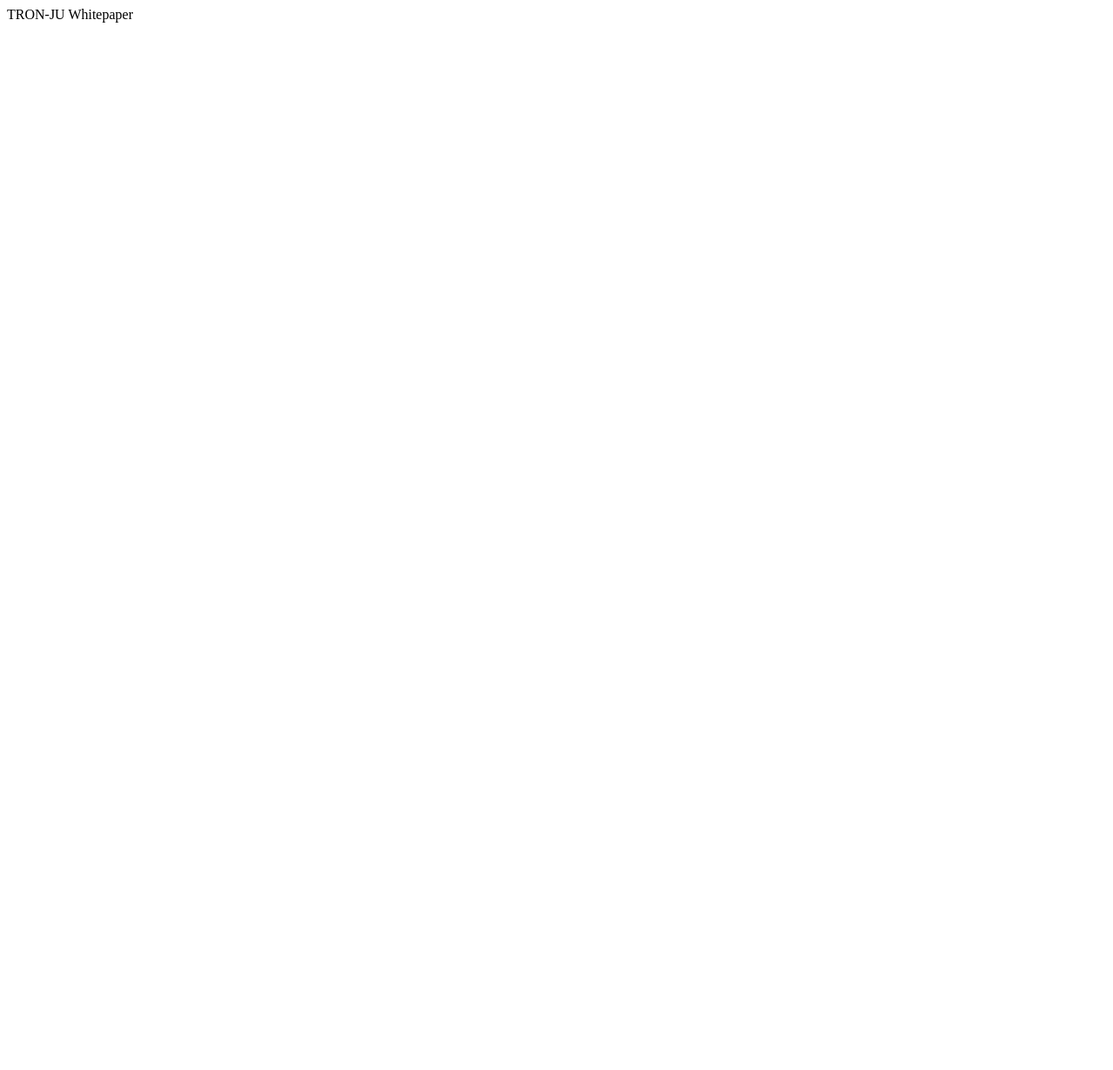
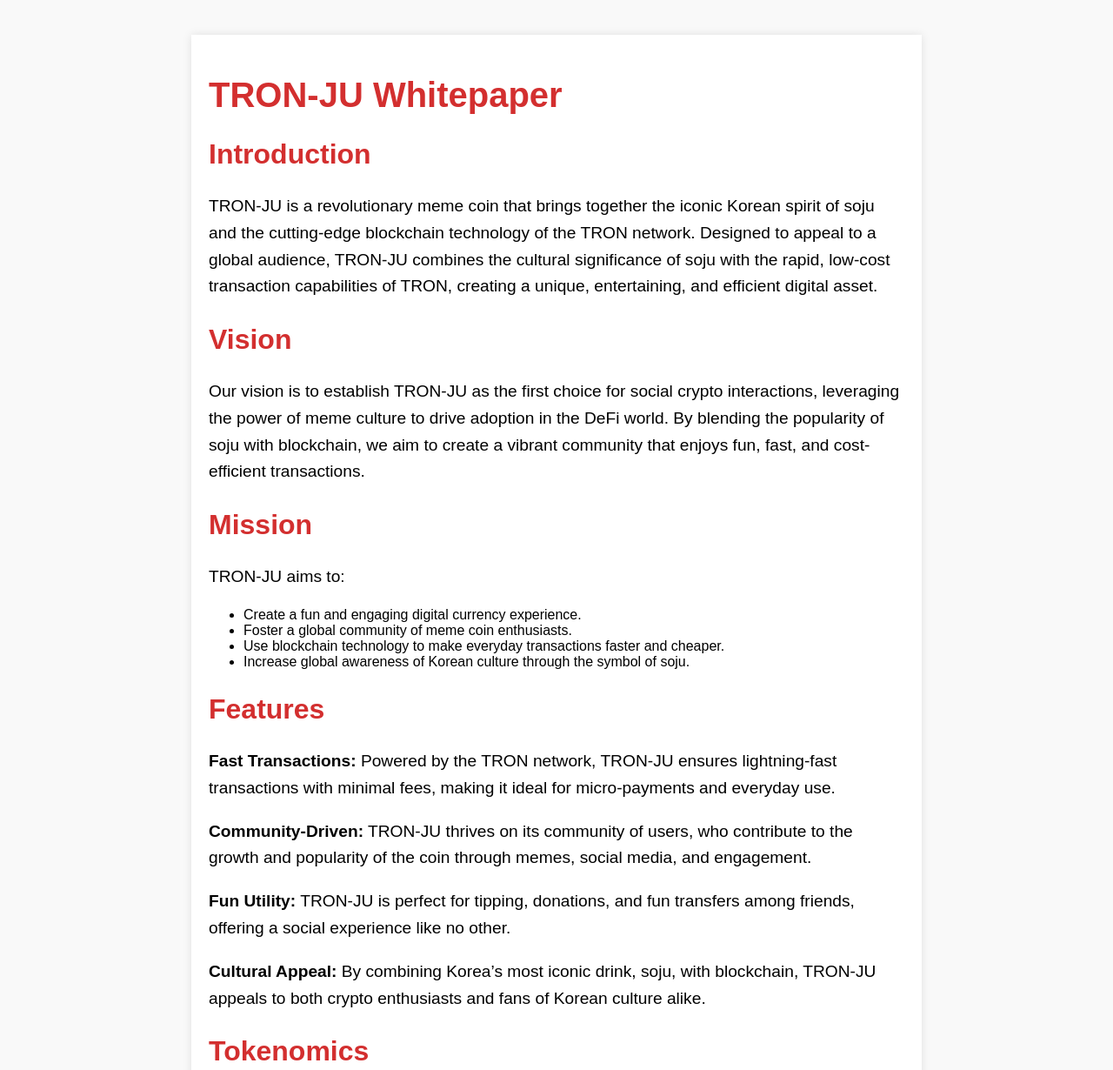
Before and after one commit to Tronear/REDDY, a plain HTML site: page index.html in a window 1280 px wide. Shown: the top 1230 px of the page at 87% size. Before the commit the page ends 800 px from the top, so only its background shows below. Drawn offline with Linux system fonts and the light colour scheme.

Commit message:
Update index.html

```diff
--- a/index.html
+++ b/index.html
@@ -1,8 +1,93 @@
-<html>
+
+<!DOCTYPE html>
+<html lang="en">
 <head>
+    <meta charset="UTF-8">
+    <meta name="viewport" content="width=device-width, initial-scale=1.0">
     <title>TRON-JU Whitepaper</title>
+    <style>
+        body {
+            font-family: Arial, sans-serif;
+            margin: 40px;
+            background-color: #f9f9f9;
+        }
+        h1, h2 {
+            color: #D32F2F;
+        }
+        h1 {
+            font-size: 2.5em;
+        }
+        h2 {
+            font-size: 2em;
+        }
+        p {
+            font-size: 1.2em;
+            line-height: 1.6;
+        }
+        .content {
+            max-width: 800px;
+            margin: auto;
+            background: #fff;
+            padding: 20px;
+            box-shadow: 0 0 10px rgba(0, 0, 0, 0.1);
+        }
+        .image-section {
+            text-align: center;
+            margin-bottom: 20px;
+        }
+        img {
+            max-width: 100%;
+            height: auto;
+        }
+    </style>
 </head>
 <body>
-    TRON-JU Whitepaper
+    <div class="content">
+        <h1>TRON-JU Whitepaper</h1>
+
+        <h2>Introduction</h2>
+        <p>TRON-JU is a revolutionary meme coin that brings together the iconic Korean spirit of soju and the cutting-edge blockchain technology of the TRON network. Designed to appeal to a global audience, TRON-JU combines the cultural significance of soju with the rapid, low-cost transaction capabilities of TRON, creating a unique, entertaining, and efficient digital asset.</p>
+
+        <h2>Vision</h2>
+        <p>Our vision is to establish TRON-JU as the first choice for social crypto interactions, leveraging the power of meme culture to drive adoption in the DeFi world. By blending the popularity of soju with blockchain, we aim to create a vibrant community that enjoys fun, fast, and cost-efficient transactions.</p>
+
+        <h2>Mission</h2>
+        <p>TRON-JU aims to:</p>
+        <ul>
+            <li>Create a fun and engaging digital currency experience.</li>
+            <li>Foster a global community of meme coin enthusiasts.</li>
+            <li>Use blockchain technology to make everyday transactions faster and cheaper.</li>
+            <li>Increase global awareness of Korean culture through the symbol of soju.</li>
+        </ul>
+
+        <h2>Features</h2>
+        <p><strong>Fast Transactions:</strong> Powered by the TRON network, TRON-JU ensures lightning-fast transactions with minimal fees, making it ideal for micro-payments and everyday use.</p>
+        <p><strong>Community-Driven:</strong> TRON-JU thrives on its community of users, who contribute to the growth and popularity of the coin through memes, social media, and engagement.</p>
+        <p><strong>Fun Utility:</strong> TRON-JU is perfect for tipping, donations, and fun transfers among friends, offering a social experience like no other.</p>
+        <p><strong>Cultural Appeal:</strong> By combining Korea’s most iconic drink, soju, with blockchain, TRON-JU appeals to both crypto enthusiasts and fans of Korean culture alike.</p>
+
+        <h2>Tokenomics</h2>
+        <p><strong>Total Supply:</strong> 1,000,000,000 TRON-JU</p>
+        <p><strong>Initial Liquidity:</strong> 30% of the total supply will be allocated to liquidity pools.</p>
+        <p><strong>Marketing and Development:</strong> 20% will be allocated to building brand recognition and partnerships.</p>
+        <p><strong>Community Rewards:</strong> 40% will be reserved for staking rewards, community engagement, and giveaways.</p>
+        <p><strong>Team:</strong> 10% will be held by the founding team for future development.</p>
+
+        <h2>Roadmap</h2>
+        <p><strong>Phase 1:</strong> Launch and Community Building</p>
+        <p>- Launch TRON-JU on decentralized exchanges.</p>
+        <p>- Grow community via social media campaigns and meme competitions.</p>
+
+        <p><strong>Phase 2:</strong> Ecosystem Expansion</p>
+        <p>- Implement tipping features and integrations on platforms.</p>
+        <p>- Form partnerships with meme influencers and content creators.</p>
+
+        <p><strong>Phase 3:</strong> TRON-JU Adoption</p>
+        <p>- Develop TRON-JU payment integrations for microtransactions.</p>
+        <p>- Establish a TRON-JU NFT marketplace and social engagement rewards.</p>
+
+        <h2>Conclusion</h2>
+        <p>TRON-JU combines the best aspects of meme coins, TRON’s blockchain, and Korean culture to create an exciting, community-driven coin with real-world use cases. Join us in building the future of fun crypto interactions on the TRON network!</p>
+    </div>
 </body>
 </html>
```
